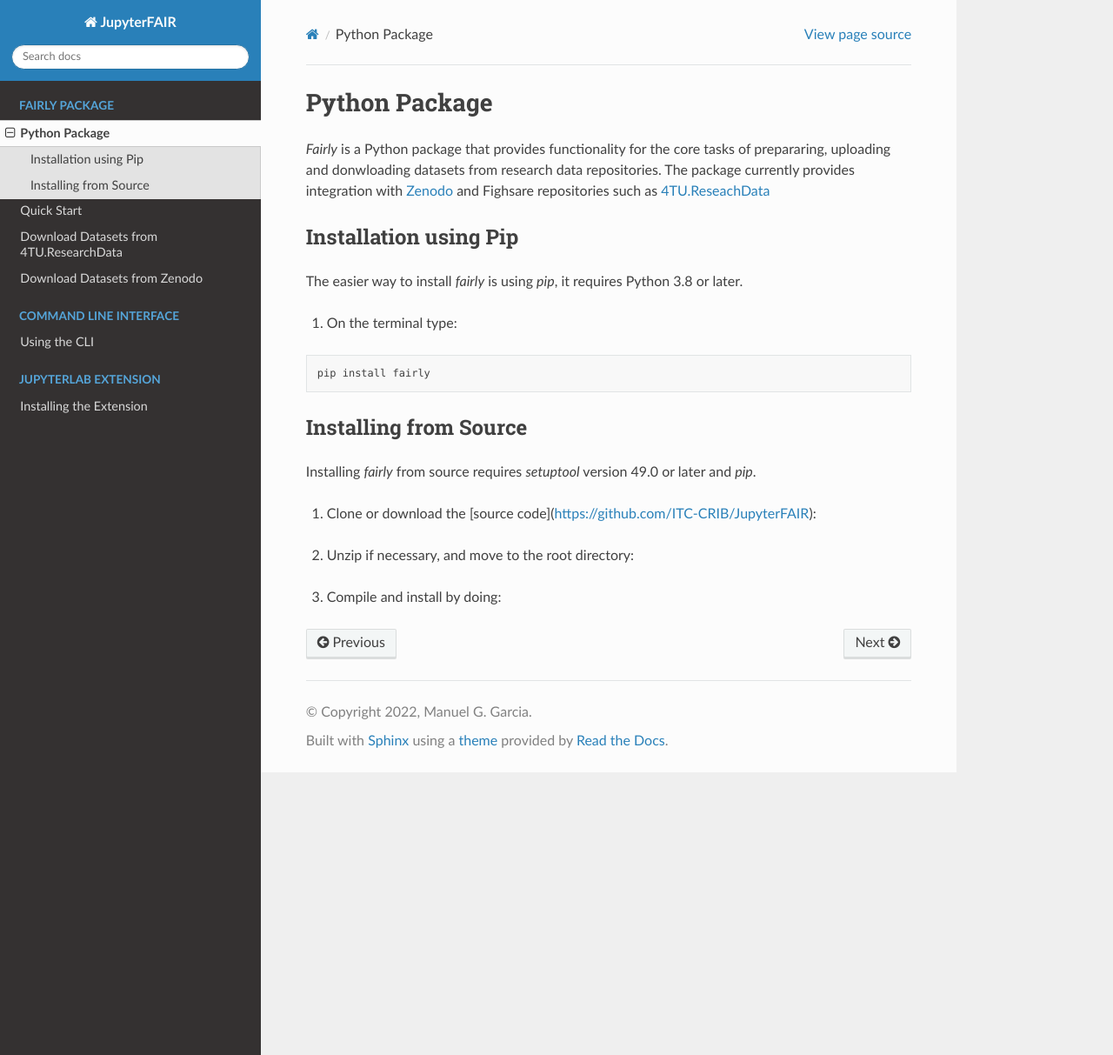
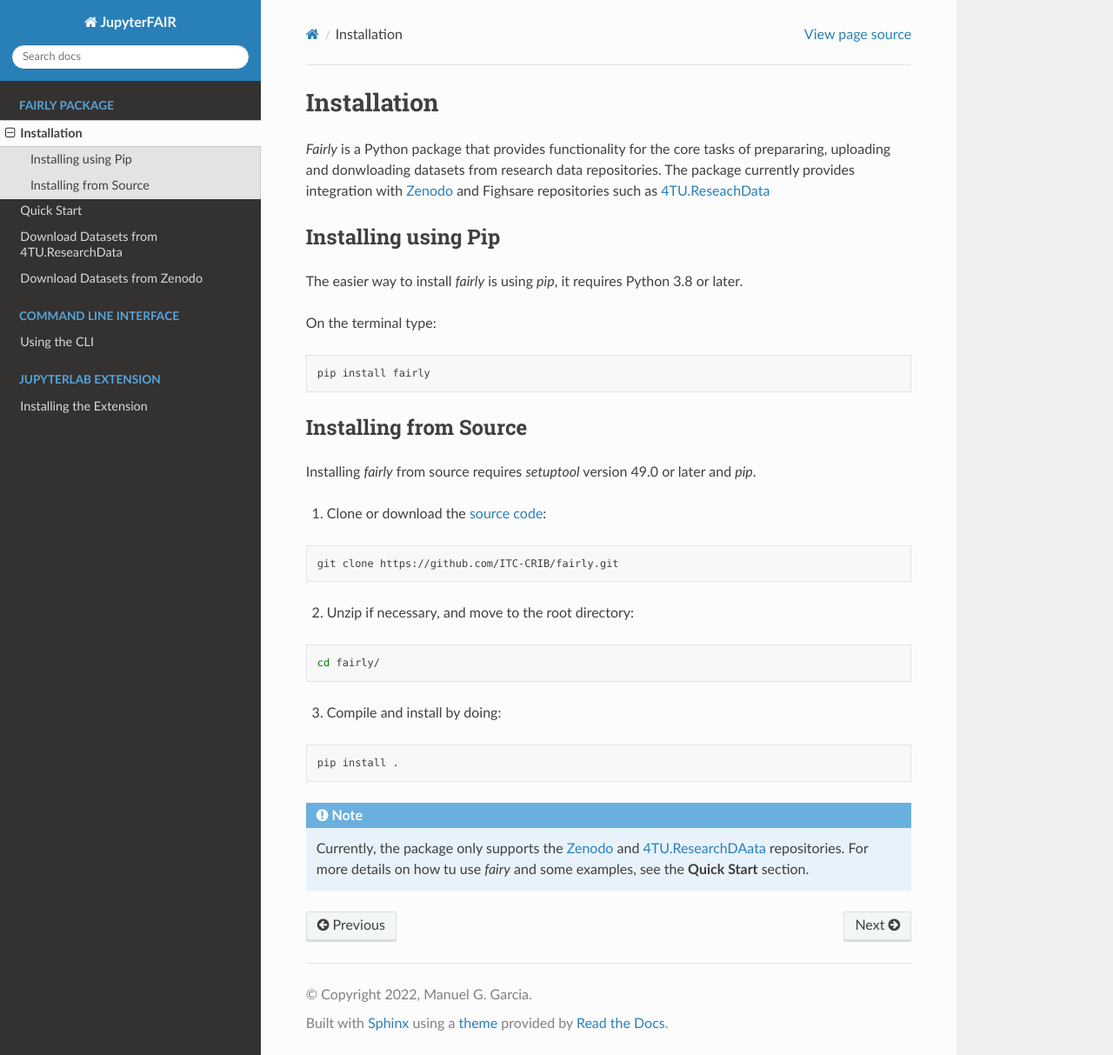
Before and after one commit to ITC-CRIB/jupyter-fairly, a Sphinx documentation site: the page built from docs/package/installation.rst, in a window 1280 px wide and 1213 px high. Shown: the whole window at 87% size. Built offline with Sphinx 7.4.7 and the Read the Docs theme 2.0.0, drawn with Linux system fonts in a browser that asks for light colours.

Commit message:
fix rendeting of installation instructions

```diff
--- a/docs/package/installation.rst
+++ b/docs/package/installation.rst
@@ -1,13 +1,13 @@
-Python Package
+Installation
 ########################
 
 *Fairly* is a Python package that provides functionality for the core tasks of prepararing, uploading and donwloading datasets from research data repositories. The package currently provides integration with `Zenodo <https://zenodo.org/>`_ and Fighsare repositories such as `4TU.ReseachData <https://data.4tu.nl/>`_
 
-Installation using Pip
+Installing using Pip
 ========================
 The easier way to install *fairly* is using `pip`, it requires Python 3.8 or later.
 
-1. On the terminal type:
+On the terminal type:
 
 .. code-block:: shell
 
@@ -19,22 +19,25 @@ Installing from Source
 
 Installing *fairly* from source requires `setuptool` version 49.0 or later and `pip`.
 
-1. Clone or download the [source code](https://github.com/ITC-CRIB/JupyterFAIR):
+1. Clone or download the `source code <https://github.com/ITC-CRIB/JupyterFAIR>`_:
 
-.. code::shell
+.. code-block:: shell
 
    git clone https://github.com/ITC-CRIB/fairly.git
 
 
 2. Unzip if necessary, and move to the root directory:
 
-.. code::shell
+.. code-block:: shell
 
    cd fairly/
 
 
 3. Compile and install by doing:
 
-.. code::shell
+.. code-block:: shell
 
    pip install .
+
+.. note::
+   Currently, the package only supports the `Zenodo <https://zenodo.org/>`_ and `4TU.ResearchDAata <https://data.4tu.nl/>`_ repositories. For more details on how tu use *fairy* and some examples, see the **Quick Start** section.
```
